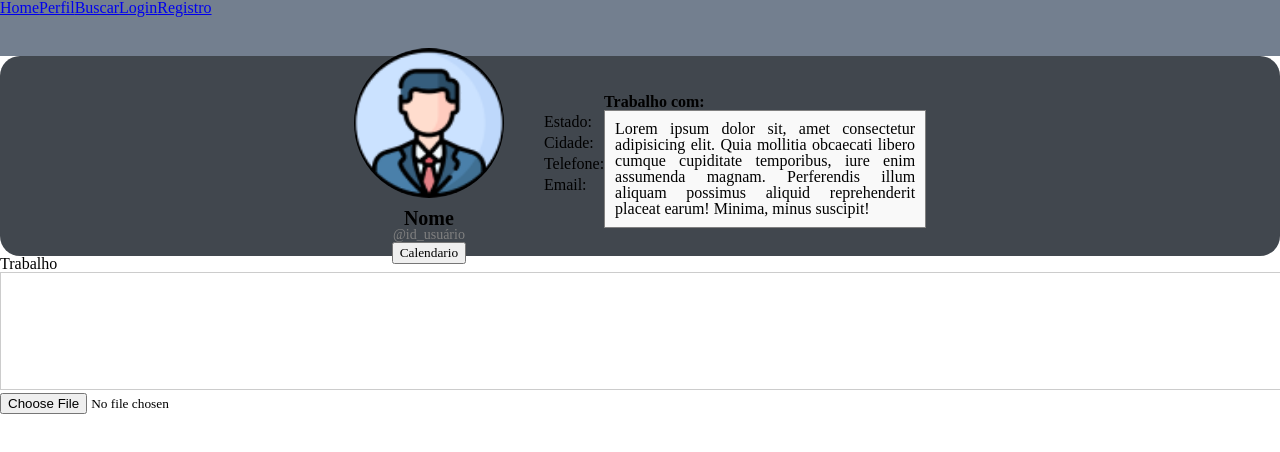
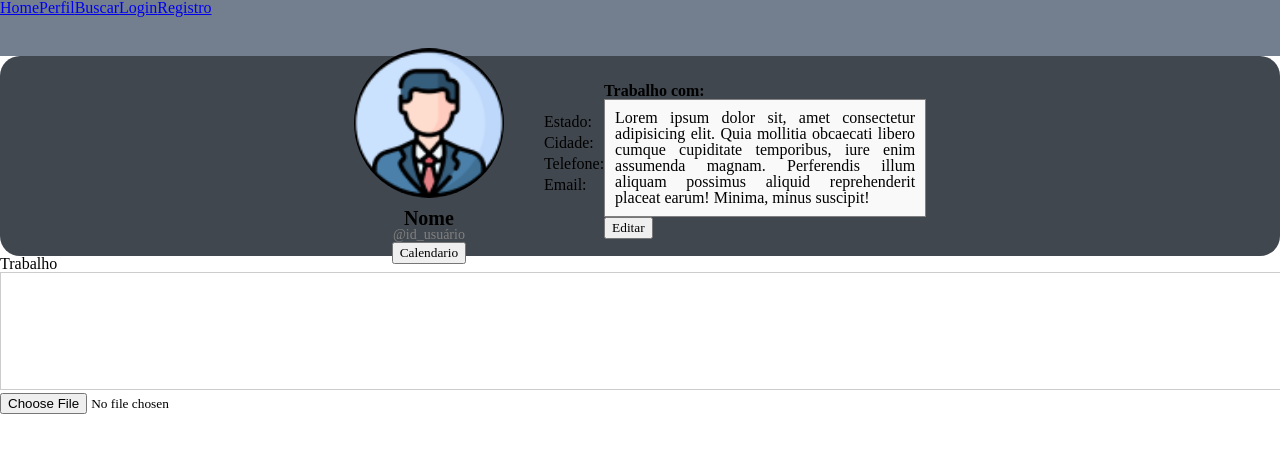
Before and after one commit to Yan-Fonseca/TuneTown, a Vue app: page /#/perfil in a window 1280 px wide. Shown: the top 452 px of the page. Built offline with nearby package versions, Linux system fonts and the light colour scheme; a web font is replaced by a local one.

Commit message:
botão de editar informações de perfil

```diff
--- a/src/components/Perfil/BasicInfo.vue
+++ b/src/components/Perfil/BasicInfo.vue
@@ -22,6 +22,9 @@
             <h3>Trabalho com:</h3>
             <div class="biography-box">
               <p>Lorem ipsum dolor sit, amet consectetur adipisicing elit. Quia mollitia obcaecati libero cumque cupiditate temporibus, iure enim assumenda magnam. Perferendis illum aliquam possimus aliquid reprehenderit placeat earum! Minima, minus suscipit!</p>
+            </div>
+            <div class="edit">
+              <button>Editar</button>
             </div>
           </div>
         </div>
```
